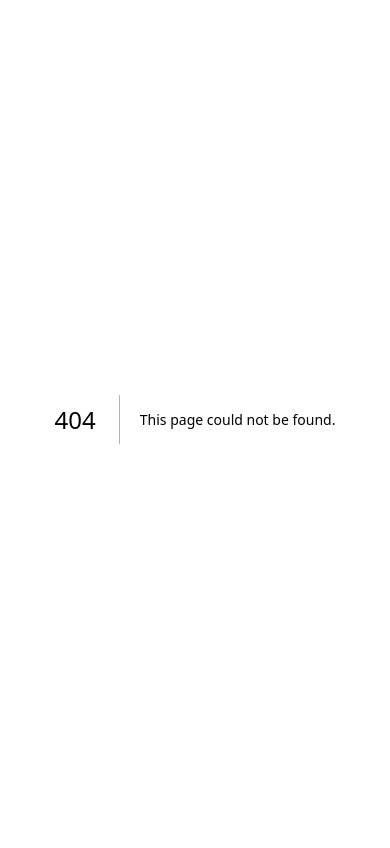
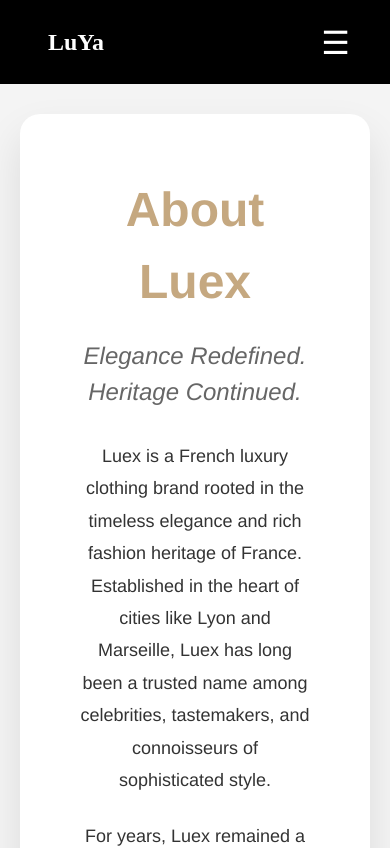
Before and after one commit to deepak427/Lucid-Yatra, a Next.js app: page /about in a window 390 px wide. Before the commit this address had no page. Shown: the top 848 px of the page. Built offline with nearby package versions, Linux system fonts and the light colour scheme.

Commit message:
fix: made it responsive

```diff
--- /dev/null
+++ b/app/(root)/about/AboutPage.module.css
@@ -0,0 +1,47 @@
+.aboutSection {
+  background-color: #f4f4f4;
+  padding: 50px 20px;
+  display: flex;
+  justify-content: center;
+  align-items: center;
+  font-family: "Helvetica Neue", sans-serif;
+  color: #111;
+  margin-top: 4rem;
+}
+
+.contentWrapper {
+  max-width: 900px;
+  text-align: center;
+  background: white;
+  padding: 60px;
+  border-radius: 20px;
+  box-shadow: 0 20px 40px rgba(0, 0, 0, 0.1);
+}
+
+.heading {
+  font-size: 3rem;
+  margin-bottom: 20px;
+  font-weight: 600;
+  color: #c5a880;
+}
+
+.subheading {
+  font-size: 1.5rem;
+  margin-bottom: 30px;
+  color: #666;
+  font-style: italic;
+}
+
+.paragraph {
+  font-size: 1.125rem;
+  line-height: 1.8;
+  margin-bottom: 24px;
+  color: #333;
+}
+
+.closing {
+  font-size: 1.25rem;
+  font-weight: 500;
+  margin-top: 40px;
+  color: #000;
+}
--- /dev/null
+++ b/app/(root)/about/page.jsx
@@ -0,0 +1,38 @@
+import styles from "./AboutPage.module.css";
+
+export default function AboutPage() {
+  return (
+    <section className={styles.aboutSection}>
+      <div className={styles.contentWrapper}>
+        <h1 className={styles.heading}>About Luex</h1>
+        <p className={styles.subheading}>
+          Elegance Redefined. Heritage Continued.
+        </p>
+        <p className={styles.paragraph}>
+          Luex is a French luxury clothing brand rooted in the timeless elegance
+          and rich fashion heritage of France. Established in the heart of
+          cities like Lyon and Marseille, Luex has long been a trusted name
+          among celebrities, tastemakers, and connoisseurs of sophisticated
+          style.
+        </p>
+        <p className={styles.paragraph}>
+          For years, Luex remained a treasured gem in the offline world, known
+          for its exclusivity, bespoke quality, and loyal clientele. From
+          fashion runways to private wardrobes of the elite, our designs have
+          made their mark through uncompromising craftsmanship and curated
+          aesthetics.
+        </p>
+        <p className={styles.paragraph}>
+          Now, we begin a new chapter. Our online presence starts with this
+          exclusive launch — not just a product, but a statement of refined
+          taste. Each piece is crafted to deliver not only comfort and quality
+          but also the luxury that defines Luex.
+        </p>
+        <p className={styles.closing}>
+          Welcome to Luex — where timeless French elegance meets the digital
+          era.
+        </p>
+      </div>
+    </section>
+  );
+}
--- a/app/(root)/book/Book.module.css
+++ b/app/(root)/book/Book.module.css
@@ -4,6 +4,7 @@
   display: flex;
   min-height: calc(100dvh - 8rem);
   justify-content: center;
+  margin-top: calc(0.85rem * 2 + 0.5rem * 2 + 1.5rem);
 }
 
 .heading {
@@ -56,3 +57,42 @@
   font-weight: 500;
   color: #333;
 }
+
+@media (max-width: 768px) {
+  .container {
+    padding: 4rem 1.5rem;
+    flex-direction: column;
+    align-items: center;
+  }
+
+  .heading {
+    font-size: 1.5rem;
+    text-align: center;
+  }
+
+  .form {
+    width: 100%;
+  }
+}
+
+@media (max-width: 480px) {
+  .container {
+    padding: 3rem 1rem;
+  }
+
+  .heading {
+    font-size: 1.25rem;
+  }
+
+  .input,
+  .textarea,
+  .select,
+  .button {
+    font-size: 0.95rem;
+    padding: 0.65rem;
+  }
+
+  .label {
+    font-size: 0.9rem;
+  }
+}
--- /dev/null
+++ b/app/(root)/contact/ContactPage.module.css
@@ -0,0 +1,45 @@
+.contactSection {
+  background-color: #f5f4f0;
+  padding: 20px;
+  display: flex;
+  justify-content: center;
+  align-items: center;
+  font-family: "Playfair Display", serif;
+  color: #2e2e2e;
+  min-height: 80vh;
+}
+
+.contentWrapper {
+  max-width: 800px;
+  text-align: center;
+  background-color: #ffffff;
+  padding: 60px 40px;
+  border-radius: 16px;
+  box-shadow: 0 10px 30px rgba(0, 0, 0, 0.08);
+}
+
+.heading {
+  font-size: 42px;
+  margin-bottom: 20px;
+  font-weight: 600;
+  color: #1e1e1e;
+}
+
+.subheading {
+  font-size: 20px;
+  margin-bottom: 32px;
+  color: #6d6d6d;
+}
+
+.email {
+  font-size: 22px;
+  font-weight: 500;
+  color: #3a3a3a;
+  text-decoration: none;
+  transition: color 0.3s ease;
+}
+
+.email:hover {
+  color: #9c7e6a;
+  text-decoration: underline;
+}
--- a/app/(root)/explore/Explore.module.css
+++ b/app/(root)/explore/Explore.module.css
@@ -1,5 +1,5 @@
 .container {
-  margin-top: calc(0.85rem*2 + 0.5rem*2 + 1.5rem);
+  margin-top: calc(0.85rem * 2 + 0.5rem * 2 + 1.5rem);
   padding: 2rem;
   background-color: #fdfcf9;
 }
@@ -67,7 +67,7 @@
   height: 20px;
   background: #f5e4c3;
   transform: rotate(-10deg);
-  box-shadow: 0 1px 4px rgba(0,0,0,0.15);
+  box-shadow: 0 1px 4px rgba(0, 0, 0, 0.15);
   border: 1px solid #ccc;
   border-radius: 2px;
   z-index: 2;
@@ -86,3 +86,38 @@
 .videoContainer media-theme-sutro {
   overflow: hidden;
 } */
+
+@media (max-width: 768px) {
+  .container {
+    padding: 1rem;
+  }
+
+  .gallery {
+    gap: 24px;
+  }
+
+  .caption {
+    font-size: 0.85rem;
+    padding: 0 0.5rem;
+  }
+
+  .container {
+    margin-top: calc(0.85rem * 2 + 0.5rem * 2 + 1.5rem + 1.5rem);
+    padding: 2rem;
+    background-color: #fdfcf9;
+  }
+}
+
+@media (max-width: 480px) {
+  .container {
+    padding: 0.75rem;
+  }
+
+  .photoCard {
+    padding: 0.75rem;
+  }
+
+  .caption {
+    font-size: 0.8rem;
+  }
+}
--- a/components/Navbar.module.css
+++ b/components/Navbar.module.css
@@ -21,7 +21,8 @@
 
 .main_nav .nav_container h2 {
   color: var(--text-secondary);
-  margin-right: 2.5rem;
+  position: absolute;
+  left: 2.5rem;
 }
 
 .navLinks {
@@ -88,12 +89,64 @@
   color: var(--text-primary);
 }
 
-@media (max-width: 507px) {
-  .nav_container .buttons_container .nav_btn_test {
+/* Hamburger styles */
+.hamburger {
+  display: none;
+  font-size: 2rem;
+  background: none;
+  border: none;
+  color: var(--bg-primary);
+  cursor: pointer;
+}
+
+.nav_book_btn {
+  display: none;
+}
+
+/* Mobile Responsive */
+@media (max-width: 769px) {
+  .nav_container .buttons_container .nav_btn {
     display: none;
   }
 
-  .nav_container .buttons_container .nav_btn {
-    margin-right: 0;
+  .nav_book_btn {
+    display: block;
+  }
+
+  .nav_container {
+    flex-direction: column;
+    align-items: flex-start;
+    padding: 1rem 2rem;
+  }
+
+  .hamburger {
+    display: block;
+    position: absolute;
+    right: 2.5rem;
+    top: 1.2rem;
+  }
+
+  .navLinks {
+    display: flex;
+    flex-direction: column;
+    width: 100%;
+    padding: 0;
+    max-height: 0;
+    overflow: hidden;
+    transition: max-height 0.4s ease;
+  }
+
+  .navLinks.show {
+    max-height: 31rem;
+    padding: 1rem 0;
+  }
+
+  .navLinks li {
+    margin-bottom: 1rem;
+  }
+
+  .main_nav .nav_container h2 {
+    position: static;
+    text-align: left;
   }
 }
--- a/components/Navbar.tsx
+++ b/components/Navbar.tsx
@@ -1,14 +1,33 @@
+"use client"
+
 import Link from "next/link";
 import styles from "./Navbar.module.css";
-import React from "react";
+import React, { useEffect, useState } from "react";
+import { usePathname } from "next/navigation";
 
 const Navbar = () => {
+  const [menuOpen, setMenuOpen] = useState(false);
+
+  const pathname = usePathname();
+
+  useEffect(() => {
+    setMenuOpen(false);
+  }, [pathname]);
+
   return (
     <header className={styles.main_nav}>
       <nav className={styles.nav_container}>
         <h2>LuYa</h2>
 
-        <ul className={styles.navLinks}>
+        <button
+          className={styles.hamburger}
+          onClick={() => setMenuOpen(!menuOpen)}
+          aria-label="Toggle navigation"
+        >
+          &#9776;
+        </button>
+
+        <ul className={`${styles.navLinks} ${menuOpen ? styles.show : ""}`}>
           <li>
             <Link href="/">Home</Link>
           </li>
@@ -21,20 +40,17 @@ const Navbar = () => {
           <li>
             <Link href="/contact">Contact</Link>
           </li>
+          <li className={styles.nav_book_btn}>
+            <Link href="/book">Book</Link>
+          </li>
         </ul>
 
         <div className={styles.buttons_container}>
           <Link
             href="/book"
-            className={`${styles.nav_btn} ${styles.nav_btn_book}`}
+            className={`${styles.nav_btn} ${styles.nav_btn_test}`}
           >
             Book Travel Now
-          </Link>
-          <Link
-            href="/explore"
-            className={`${styles.nav_btn} ${styles.nav_btn_test}`}
-          >
-            Explore Us
           </Link>
         </div>
       </nav>
```
Also changed, not shown: app/(root)/contact/page.tsx (added, +23 -0 lines), 1 other file (tests, documents, lock files or other folders).
